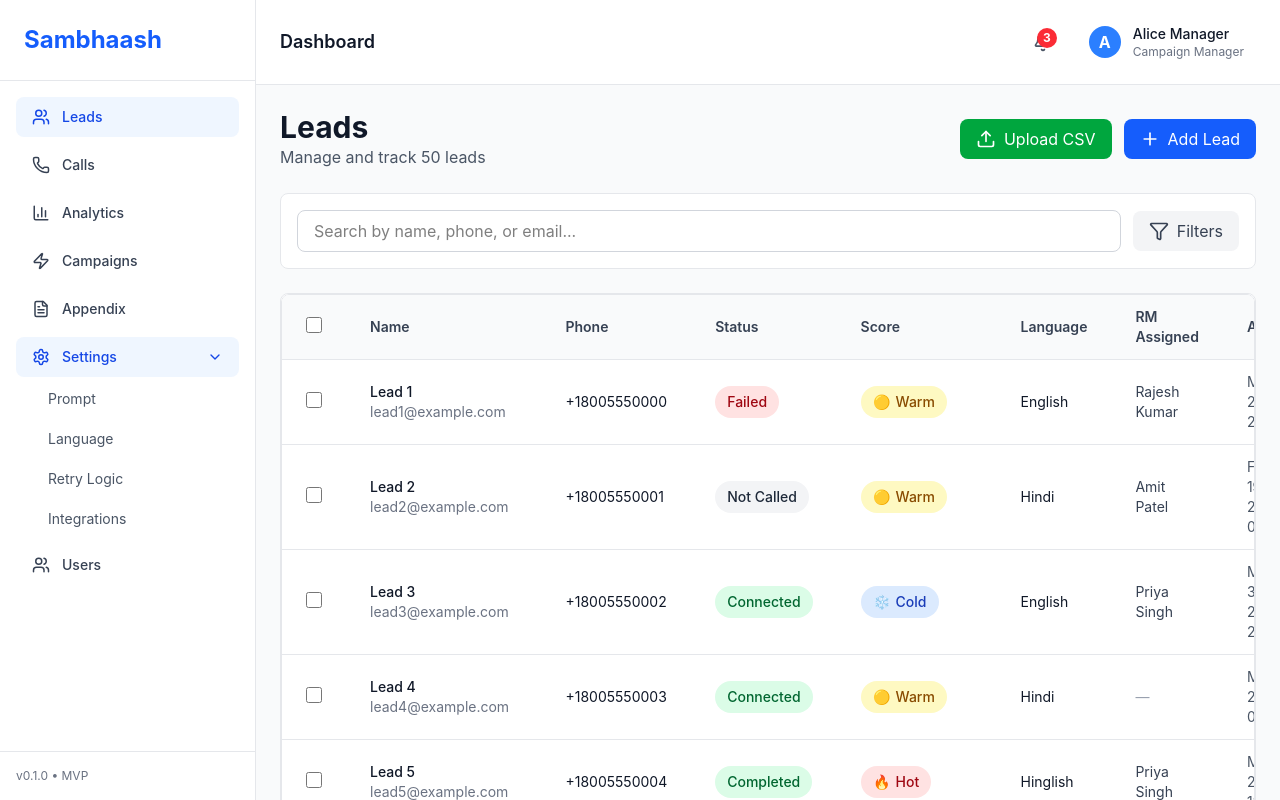
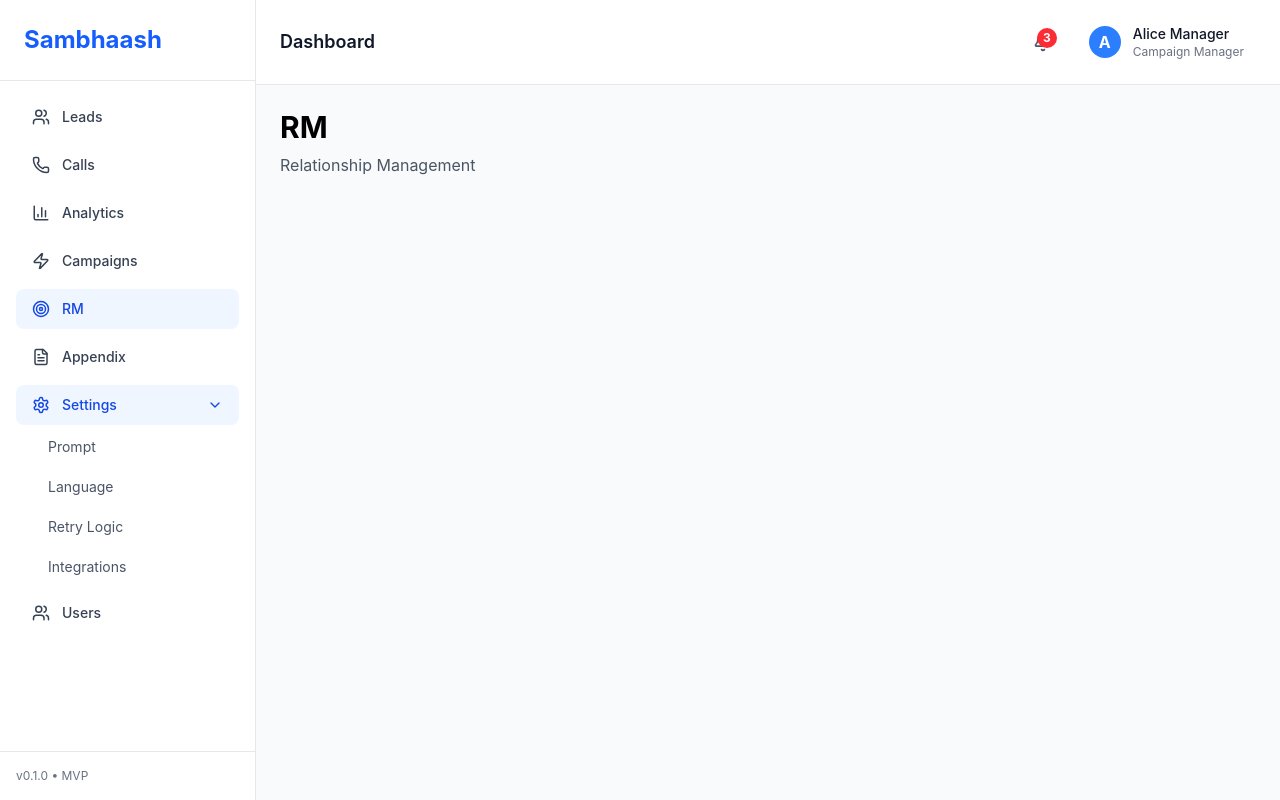
Before and after one commit to Rahul-8283/Sambhaash_AI, a React (Vite) app in the folder Frontend/: page /dashboard/rm in a window 1280 px wide. Before the commit this address led to /dashboard/leads. Built offline with nearby package versions, Linux system fonts and the light colour scheme.

Commit message:
Feat: RM Page

```diff
--- a/Frontend/src/App.tsx
+++ b/Frontend/src/App.tsx
@@ -12,6 +12,7 @@ import CallsPage from "./pages/CallsPage";
 import AnalyticsPage from "./pages/AnalyticsPage";
 import CampaignsPage from "./pages/CampaignsPage";
 import AppendixPage from "./pages/AppendixPage";
+import RMPage from "./pages/RMPage";
 import PromptSettingsPage from "./pages/PromptSettingsPage";
 import LanguageSettingsPage from "./pages/LanguageSettingsPage";
 import RetrySettingsPage from "./pages/RetrySettingsPage";
@@ -30,6 +31,7 @@ function App() {
           <Route path="analytics" element={<AnalyticsPage />} />
           <Route path="campaigns" element={<CampaignsPage />} />
           <Route path="appendix" element={<AppendixPage />} />
+          <Route path="rm" element={<RMPage />} />
           <Route path="settings/prompt" element={<PromptSettingsPage />} />
           <Route path="settings/language" element={<LanguageSettingsPage />} />
           <Route path="settings/retry" element={<RetrySettingsPage />} />
--- a/Frontend/src/components/Layout/Sidebar.tsx
+++ b/Frontend/src/components/Layout/Sidebar.tsx
@@ -14,6 +14,7 @@ import {
   ChevronRight,
   X,
   FileText,
+  Target,
 } from "lucide-react";
 import clsx from "clsx";
 
@@ -58,6 +59,12 @@ export const Sidebar: React.FC<SidebarProps> = ({ isOpen, onToggle }) => {
       label: "Campaigns",
       path: "/dashboard/campaigns",
       icon: Zap,
+    },
+    {
+      id: "rm",
+      label: "RM",
+      path: "/dashboard/rm",
+      icon: Target,
     },
     {
       id: "appendix",
--- /dev/null
+++ b/Frontend/src/pages/RMPage.tsx
@@ -0,0 +1,10 @@
+import React from "react";
+
+export const RMPage: React.FC = () => (
+  <div className="p-6">
+    <h1 className="text-3xl font-bold">RM</h1>
+    <p className="text-gray-600 mt-2">Relationship Management</p>
+  </div>
+);
+
+export default RMPage;
```
